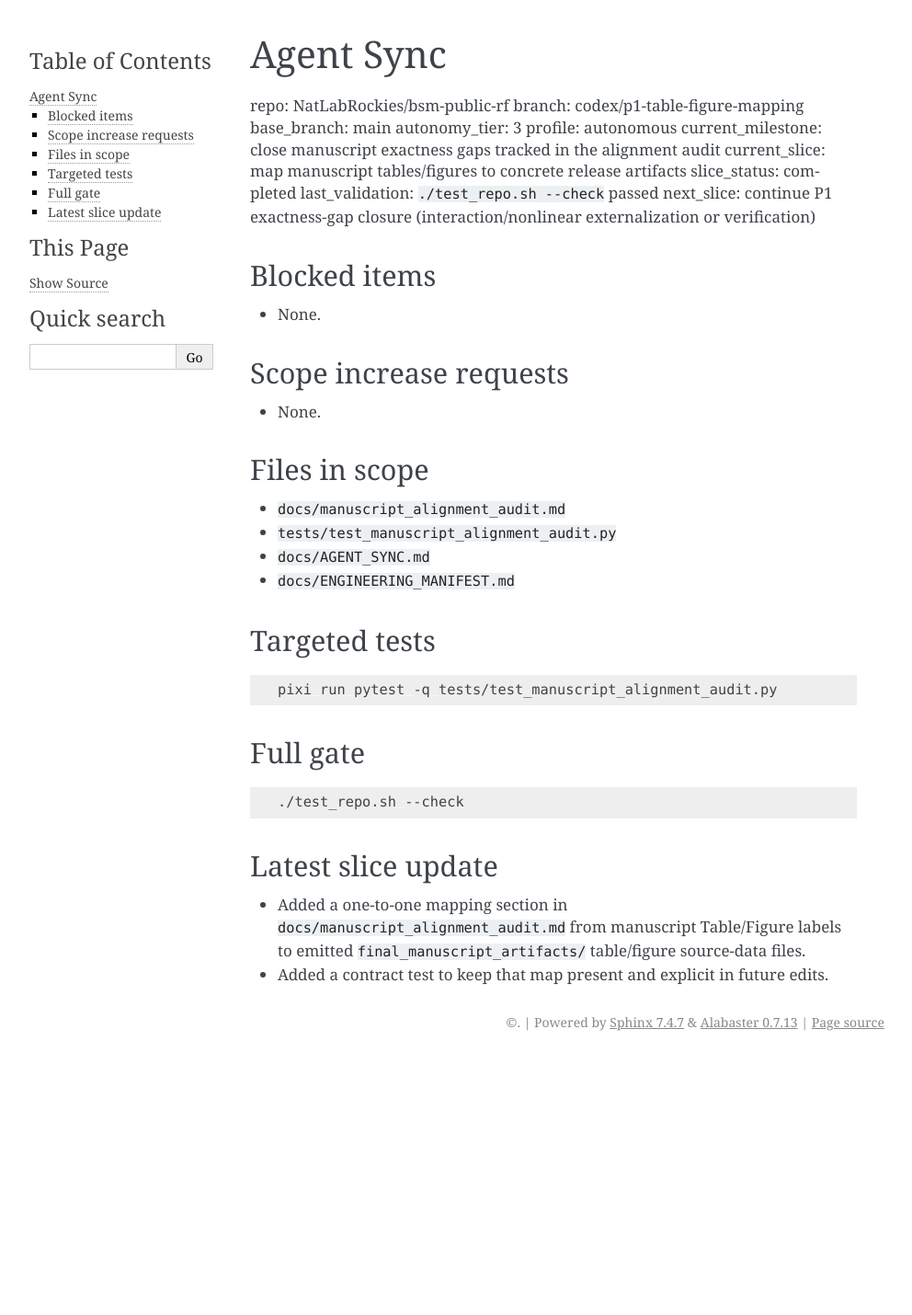
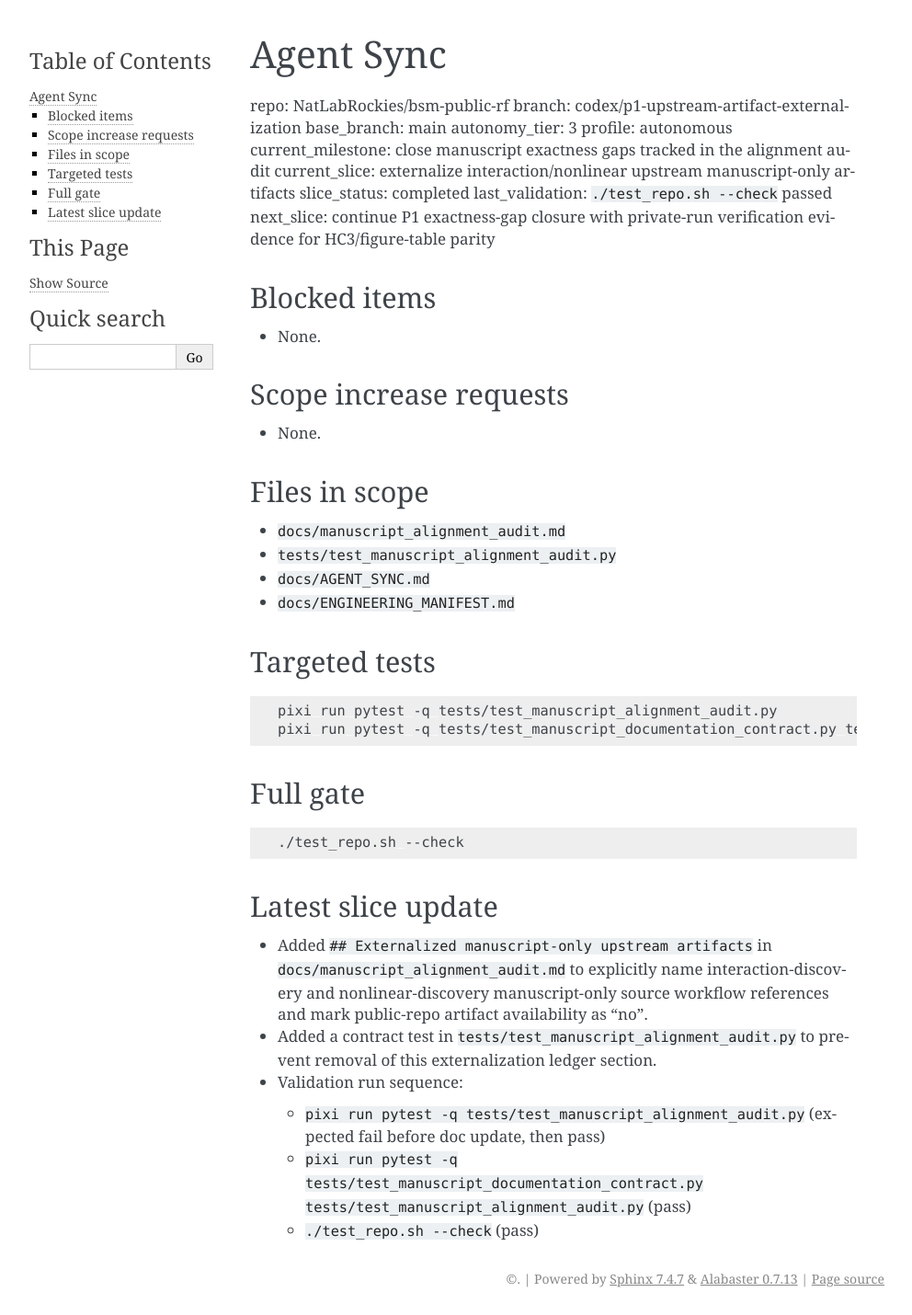
Before and after one commit to NatLabRockies/rfm-pipeline, a Sphinx documentation site: the page built from docs/AGENT_SYNC.md, in a window 1280 px wide. Shown: the whole page at 92% size, without its empty margins (148-1140 px from the left). Built offline with Sphinx 7.4.7, drawn with Linux system fonts in a browser that asks for light colours; before the commit the page ends 1151 px from its top, so only the background shows below that.

Commit message:
docs: externalize upstream artifact gaps

````diff
--- a/docs/AGENT_SYNC.md
+++ b/docs/AGENT_SYNC.md
@@ -1,15 +1,15 @@
 # Agent Sync
 
 repo: NatLabRockies/bsm-public-rf
-branch: codex/p1-table-figure-mapping
+branch: codex/p1-upstream-artifact-externalization
 base_branch: main
 autonomy_tier: 3
 profile: autonomous
 current_milestone: close manuscript exactness gaps tracked in the alignment audit
-current_slice: map manuscript tables/figures to concrete release artifacts
+current_slice: externalize interaction/nonlinear upstream manuscript-only artifacts
 slice_status: completed
 last_validation: `./test_repo.sh --check` passed
-next_slice: continue P1 exactness-gap closure (interaction/nonlinear externalization or verification)
+next_slice: continue P1 exactness-gap closure with private-run verification evidence for HC3/figure-table parity
 
 ## Blocked items
 
@@ -30,6 +30,7 @@
 
 ```bash
 pixi run pytest -q tests/test_manuscript_alignment_audit.py
+pixi run pytest -q tests/test_manuscript_documentation_contract.py tests/test_manuscript_alignment_audit.py
 ```
 
 ## Full gate
@@ -40,6 +41,13 @@
 
 ## Latest slice update
 
-- Added a one-to-one mapping section in `docs/manuscript_alignment_audit.md` from manuscript
-  Table/Figure labels to emitted `final_manuscript_artifacts/` table/figure source-data files.
-- Added a contract test to keep that map present and explicit in future edits.
+- Added `## Externalized manuscript-only upstream artifacts` in
+  `docs/manuscript_alignment_audit.md` to explicitly name interaction-discovery and
+  nonlinear-discovery manuscript-only source workflow references and mark public-repo artifact
+  availability as "no".
+- Added a contract test in `tests/test_manuscript_alignment_audit.py` to prevent removal of this
+  externalization ledger section.
+- Validation run sequence:
+  - `pixi run pytest -q tests/test_manuscript_alignment_audit.py` (expected fail before doc update, then pass)
+  - `pixi run pytest -q tests/test_manuscript_documentation_contract.py tests/test_manuscript_alignment_audit.py` (pass)
+  - `./test_repo.sh --check` (pass)
````
Also changed, not shown: docs/ENGINEERING_MANIFEST.md (+2 -1 lines), docs/manuscript_alignment_audit.md (+9 -0 lines), 1 other file.
